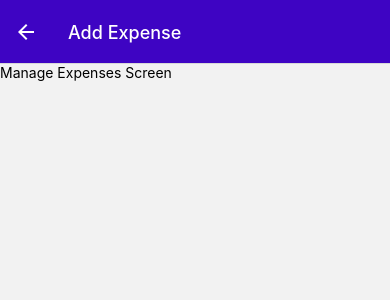
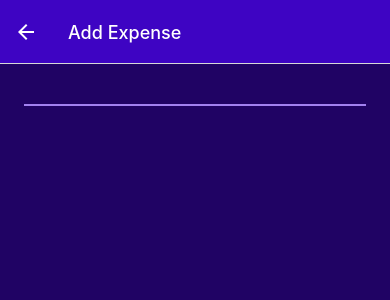
Before and after one commit to Consciously/con-react-native-expensetracker, a React Native app: screen /ManageExpense in a window 390 px wide. Shown: the top 300 px of the page. Built offline with nearby package versions, Linux system fonts and the light colour scheme.

Commit message:
conditionally insert IconButton component to ManageExpense screen and style them

```diff
--- a/screens/ManageExpense.js
+++ b/screens/ManageExpense.js
@@ -1,5 +1,7 @@
 import { useLayoutEffect } from 'react';
-import { Text } from 'react-native';
+import { View, StyleSheet } from 'react-native';
+import IconButton from '../components/UI/IconButton';
+import { GlobalStyles } from '../contstants/styles';
 
 const ManageExpense = ({ route, navigation }) => {
 	const editedExpenseId = route.params?.expenseId;
@@ -11,7 +13,37 @@
 		});
 	}, [navigation, isEditing]);
 
-	return <Text>Manage Expenses Screen</Text>;
+	const deleteExpenseHandler = () => {};
+
+	return (
+		<View style={styles.container}>
+			<View style={styles.deleteContainer}>
+				{isEditing && (
+					<IconButton
+						icon='trash'
+						size={36}
+						color={GlobalStyles.colors.error500}
+						onPress={deleteExpenseHandler}
+					/>
+				)}
+			</View>
+		</View>
+	);
 };
 
 export default ManageExpense;
+
+const styles = StyleSheet.create({
+	container: {
+		flex: 1,
+		padding: 24,
+		backgroundColor: GlobalStyles.colors.primary800
+	},
+	deleteContainer: {
+		marginTop: 16,
+		paddingTop: 8,
+		borderTopWidth: 2,
+		borderTopColor: GlobalStyles.colors.primary200,
+		alignItems: 'center'
+	}
+});
```
